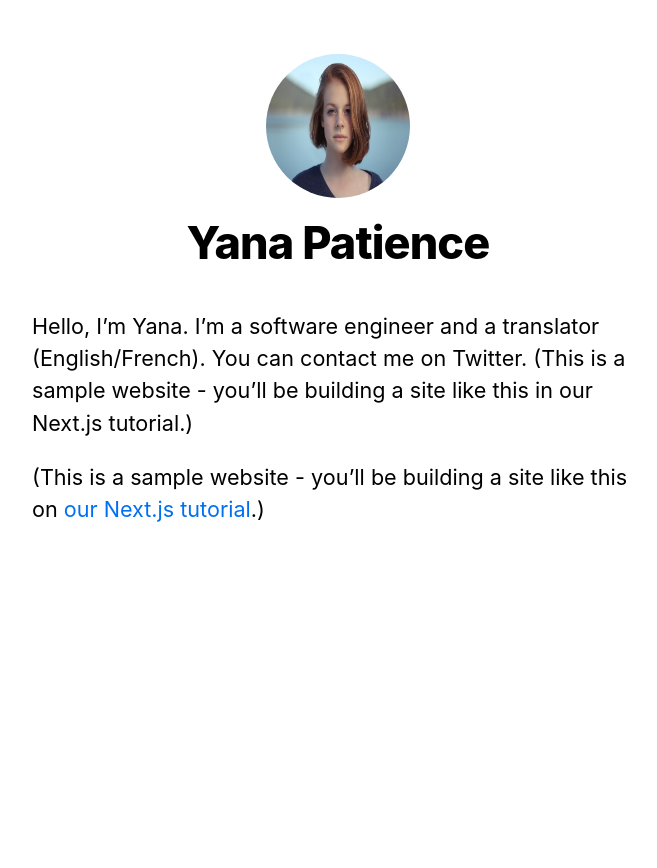
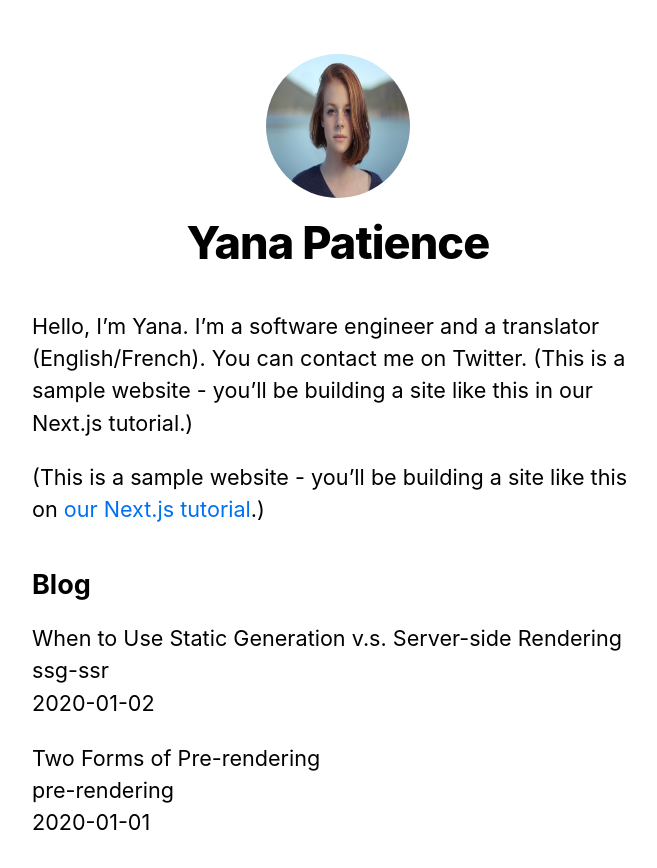
Before and after one commit to Bluette1/nextjs-blog, a Next.js app: page / in a window 1280 px wide. Shown: the top 868 px of the page, without its empty margins (302-959 px from the left). Before the commit the page ends 800 px from the top, so only its background shows below. Built offline with nearby package versions, Linux system fonts and the light colour scheme.

Commit message:
Implementing dynamic routes

```diff
--- /dev/null
+++ b/lib/posts.js
@@ -0,0 +1,76 @@
+import fs from 'fs'
+import path from 'path'
+import matter from 'gray-matter'
+
+const postsDirectory = path.join(process.cwd(), 'posts')
+
+export function getSortedPostsData() {
+  // Get file names under /posts
+  const fileNames = fs.readdirSync(postsDirectory)
+  const allPostsData = fileNames.map(fileName => {
+    // Remove ".md" from file name to get id
+    const id = fileName.replace(/\.md$/, '')
+
+    // Read markdown file as string
+    const fullPath = path.join(postsDirectory, fileName)
+    const fileContents = fs.readFileSync(fullPath, 'utf8')
+
+    // Use gray-matter to parse the post metadata section
+    const matterResult = matter(fileContents)
+
+    // Combine the data with the id
+    return {
+      id,
+      ...matterResult.data
+    }
+  })
+  // Sort posts by date
+  return allPostsData.sort(({ date: a }, { date: b }) => {
+    if (a < b) {
+      return 1
+    } else if (a > b) {
+      return -1
+    } else {
+      return 0
+    }
+  })
+}
+
+export function getAllPostIds() {
+  const fileNames = fs.readdirSync(postsDirectory)
+
+  // Returns an array that looks like this:
+  // [
+  //   {
+  //     params: {
+  //       id: 'ssg-ssr'
+  //     }
+  //   },
+  //   {
+  //     params: {
+  //       id: 'pre-rendering'
+  //     }
+  //   }
+  // ]
+  return fileNames.map(fileName => {
+    return {
+      params: {
+        id: fileName.replace(/\.md$/, '')
+      }
+    }
+  })
+}
+
+export function getPostData(id) {
+  const fullPath = path.join(postsDirectory, `${id}.md`)
+  const fileContents = fs.readFileSync(fullPath, 'utf8')
+
+  // Use gray-matter to parse the post metadata section
+  const matterResult = matter(fileContents)
+
+  // Combine the data with the id
+  return {
+    id,
+    ...matterResult.data
+  }
+}
--- a/package.json
+++ b/package.json
@@ -8,6 +8,8 @@
     "start": "next start"
   },
   "dependencies": {
+    "classnames": "^2.3.1",
+    "gray-matter": "^4.0.3",
     "next": "^11.0.0",
     "postcss-flexbugs-fixes": "^5.0.2",
     "postcss-preset-env": "^6.7.0",
--- a/pages/index.js
+++ b/pages/index.js
@@ -2,7 +2,18 @@ import Head from 'next/head'
 import Layout, { siteTitle } from '../components/layout'
 import utilStyles from '../styles/utils.module.css'
 
-export default function Home() {
+import { getSortedPostsData } from '../lib/posts'
+
+export async function getStaticProps() {
+  const allPostsData = getSortedPostsData()
+  return {
+    props: {
+      allPostsData
+    }
+  }
+}
+
+export default function Home({ allPostsData }) {
   return (
     <Layout home>
       <Head>
@@ -17,6 +28,20 @@ export default function Home() {
           <a href="https://nextjs.org/learn">our Next.js tutorial</a>.)
         </p>
       </section>
+      <section className={`${utilStyles.headingMd} ${utilStyles.padding1px}`}>
+        <h2 className={utilStyles.headingLg}>Blog</h2>
+        <ul className={utilStyles.list}>
+          {allPostsData.map(({ id, date, title }) => (
+            <li className={utilStyles.listItem} key={id}>
+              {title}
+              <br />
+              {id}
+              <br />
+              {date}
+            </li>
+          ))}
+        </ul>
+      </section>
     </Layout>
   )
 }
--- /dev/null
+++ b/posts/pre-rendering.md
@@ -0,0 +1,11 @@
+---
+title: 'Two Forms of Pre-rendering'
+date: '2020-01-01'
+---
+
+Next.js has two forms of pre-rendering: **Static Generation** and **Server-side Rendering**. The difference is in **when** it generates the HTML for a page.
+
+- **Static Generation** is the pre-rendering method that generates the HTML at **build time**. The pre-rendered HTML is then _reused_ on each request.
+- **Server-side Rendering** is the pre-rendering method that generates the HTML on **each request**.
+
+Importantly, Next.js lets you **choose** which pre-rendering form to use for each page. You can create a "hybrid" Next.js app by using Static Generation for most pages and using Server-side Rendering for others.
--- /dev/null
+++ b/posts/ssg-ssr.md
@@ -0,0 +1,19 @@
+---
+title: 'When to Use Static Generation v.s. Server-side Rendering'
+date: '2020-01-02'
+---
+
+We recommend using **Static Generation** (with and without data) whenever possible because your page can be built once and served by CDN, which makes it much faster than having a server render the page on every request.
+
+You can use Static Generation for many types of pages, including:
+
+- Marketing pages
+- Blog posts
+- E-commerce product listings
+- Help and documentation
+
+You should ask yourself: "Can I pre-render this page **ahead** of a user's request?" If the answer is yes, then you should choose Static Generation.
+
+On the other hand, Static Generation is **not** a good idea if you cannot pre-render a page ahead of a user's request. Maybe your page shows frequently updated data, and the page content changes on every request.
+
+In that case, you can use **Server-Side Rendering**. It will be slower, but the pre-rendered page will always be up-to-date. Or you can skip pre-rendering and use client-side JavaScript to populate data.
```
Also changed, not shown: pages/posts/[id].js (added, +13 -0 lines), pages/posts/first-post.js (deleted, +0 -19 lines), 1 other file (tests, documents, lock files or other folders).
